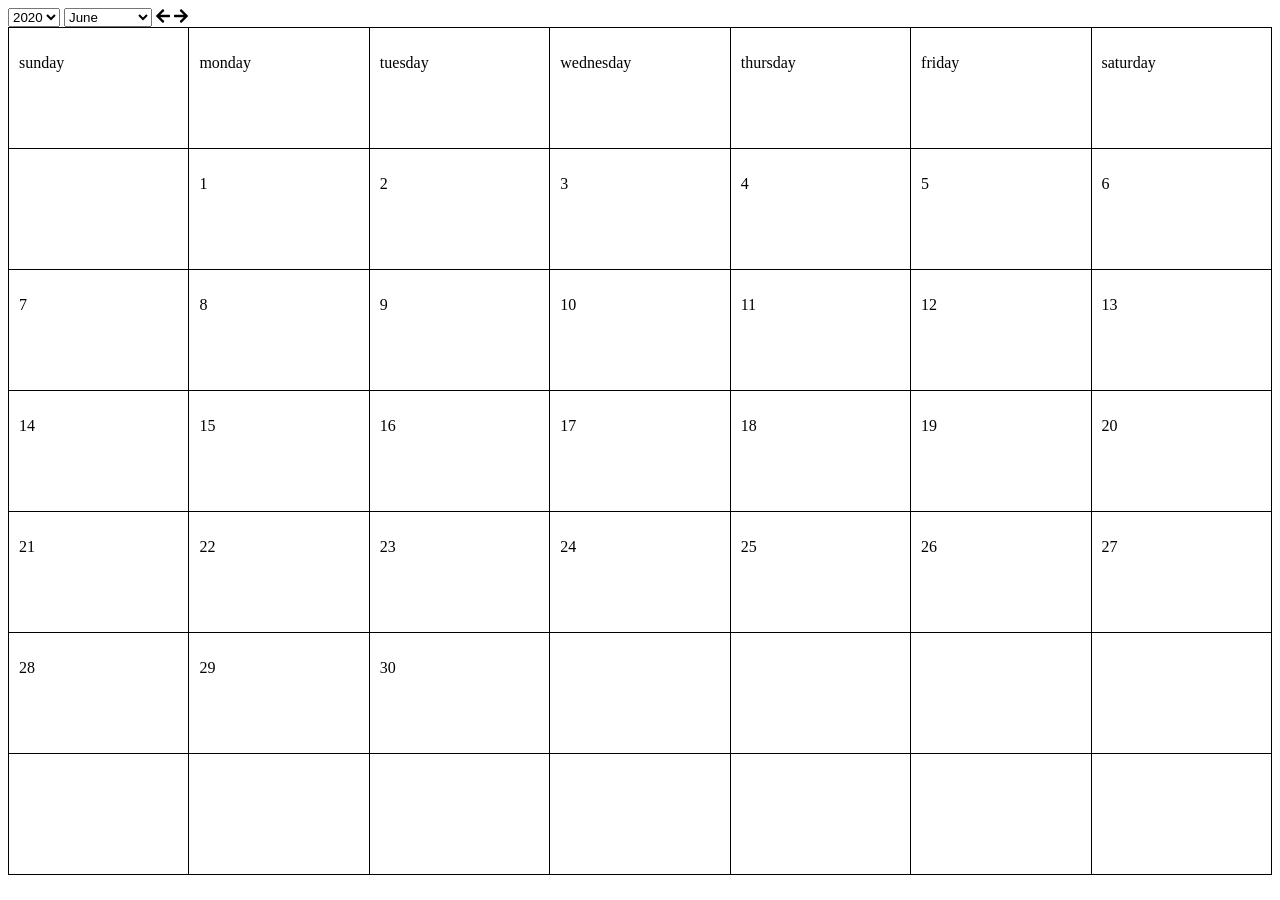
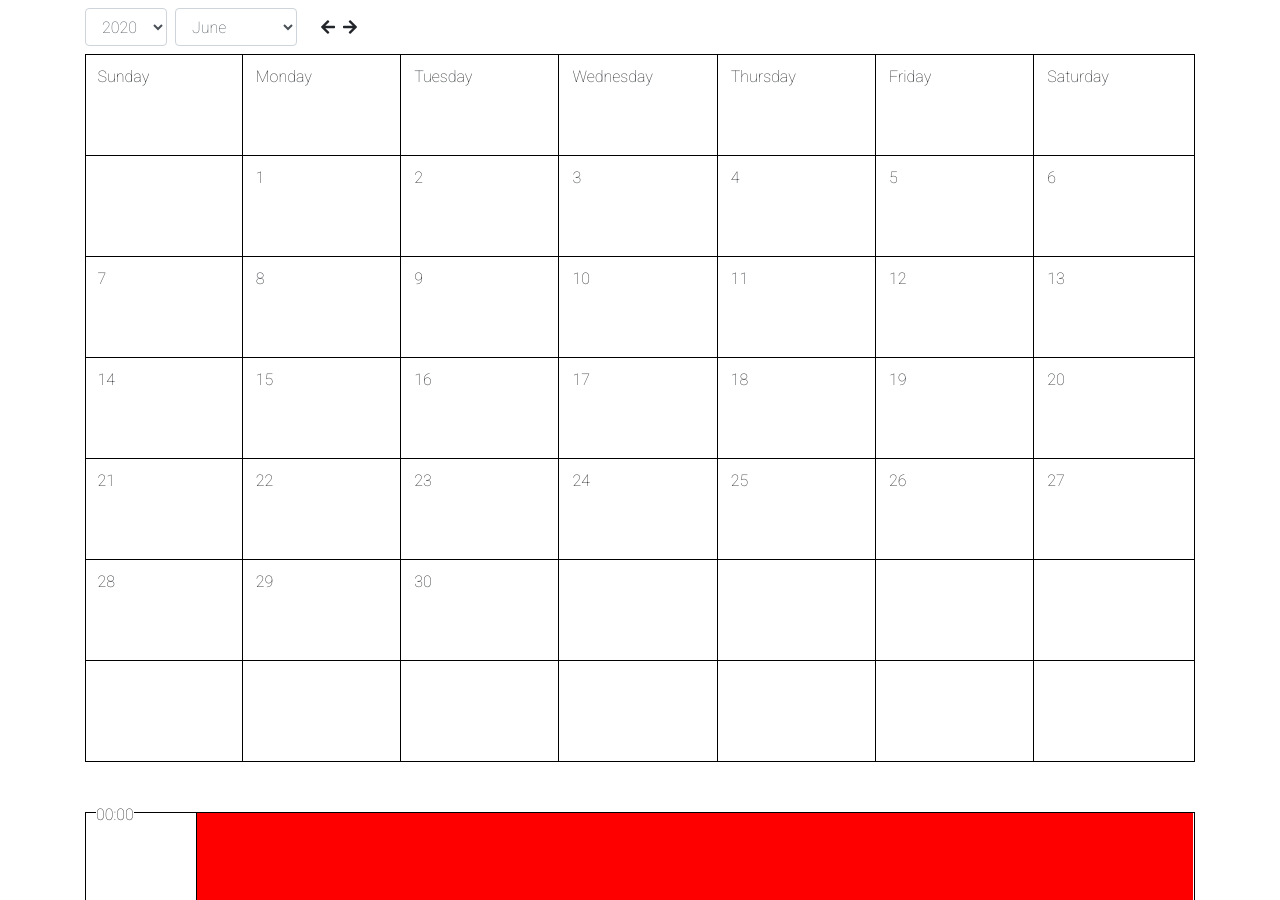
Before and after one commit to abir4l/meeting-booking, a plain HTML site: page index.html in a window 1280 px wide. Shown: the top 900 px of the page. Drawn offline with nearby package versions, Linux system fonts and the light colour scheme.

Commit message:
- bootstrap and fonts changes

```diff
--- /dev/null
+++ b/assets/css/calendar.css
@@ -0,0 +1,3 @@
+*{
+	font-family: 'Roboto';
+}
--- a/assets/js/script.js
+++ b/assets/js/script.js
@@ -27,6 +27,7 @@ function resetCaneldar(){
 
 function displayDayNames(){
 	days = [ "sunday","monday","tuesday","wednesday","thursday","friday","saturday"];
+	days = days.map( day => day.charAt(0).toUpperCase() + day.substring(1))
 
 	daysOfWeek = document.querySelectorAll('.week.days>.day>p');
 
--- a/index.html
+++ b/index.html
@@ -3,21 +3,29 @@
 <head>
 	<meta charset="UTF-8">
 	<title>Calendar</title>
+	<link rel="stylesheet" href="assets/font-awesome/css/all.css">
+	<link rel="stylesheet" href="assets/css/calendar.css">
+	<link href="https://fonts.googleapis.com/css2?family=Roboto:wght@100&display=swap" rel="stylesheet">
+	<link rel="stylesheet" href="https://stackpath.bootstrapcdn.com/bootstrap/4.5.0/css/bootstrap.min.css" integrity="sha384-9aIt2nRpC12Uk9gS9baDl411NQApFmC26EwAOH8WgZl5MYYxFfc+NcPb1dKGj7Sk" crossorigin="anonymous">
 	<link rel="stylesheet" href="assets/css/style.css">
-	<link rel="stylesheet" href="assets/font-awesome/css/all.css">
 </head>
 <body>
 
+	<div class="container">
+
 	<div class="month-view">
-		<div class="controls">
-			<select name="currentYear" id="year" onchange="yearChange()">
+		<div class="controls mb-2 mt-2">
+			<div class="form-inline">
+				<select class="form-control" name="currentYear" id="year" onchange="yearChange()">
 
 			</select>
-			<select  id="month" onchange="monthChange()">
+			<select class="form-control ml-2"  id="month" onchange="monthChange()">
 
 			</select>
-			<span class="fas fa-arrow-left" onclick="monthChange('left')"></span>
+			<span class="fas fa-arrow-left mr-2 ml-4" onclick="monthChange('left')"></span>
 			<span class="fas fa-arrow-right" onclick="monthChange('right')"></span>
+			</div>
+
 		</div>
 		<div class="calendar">
 			<div class="week-container">
@@ -53,6 +61,9 @@
 	<div>
 
 
+	</div>
+
+
 
 
 	<script src="assets/js/script.js"></script>
```
Also changed, not shown: assets/css/style.css (line endings or trailing spaces).
